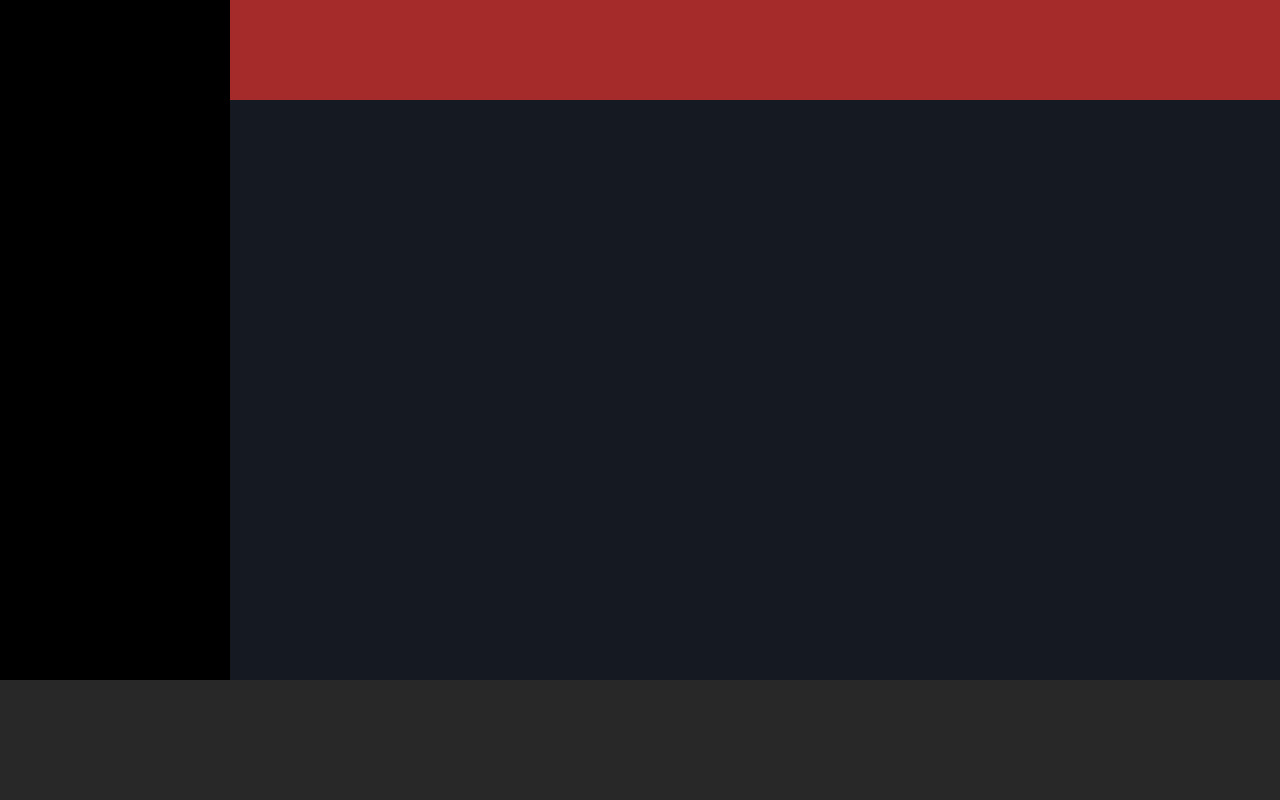
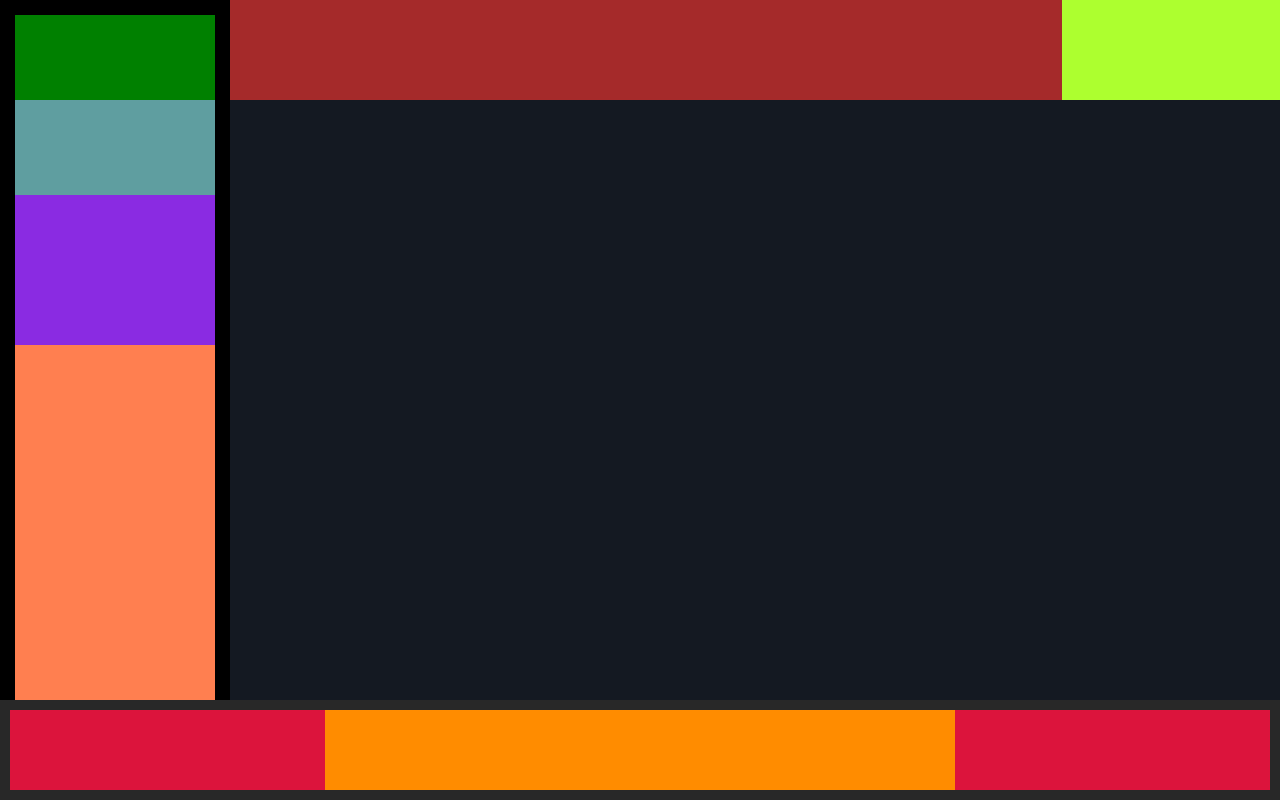
Before and after one commit to antoniogisondi/html-css-spotifyweb, a plain HTML site: page index.html in a window 1280 px wide. Drawn offline with Linux system fonts and the light colour scheme.

Commit message:
[DOCS] Aggiunta di nuove funzionalità e suddivisione delle microstrutture

```diff
--- a/css/style.css
+++ b/css/style.css
@@ -12,9 +12,8 @@
 }
 
 main{
-    background-color: rgb(117, 117, 225);
-    width: 100%;
-    height: calc(100% - 120px);
+    width: 100vw;
+    height: calc(100vh - 100px);
     display: flex;
     flex-direction: row;
 }
@@ -22,27 +21,96 @@ main{
 .sidebar{
     background-color: black;
     width: 230px;
-    height: 100%;
+    height:100vh;
+    position: fixed;
+    left: 0;
+    top: 0;
+    z-index: 1;
 }
 
 .song-menù{
     background-color: rgba(20,25,34,255);
-    width: calc(100% - 230px);
-    height: 100%;
+    width: 100vw;
+    height: 100vh;
+    display: flex;
+    flex-direction: column;
 }
 
 header{
     background-color: brown;
     width: 100%;
     height: 100px;
+    display: flex;
+    flex-direction: row;
+    justify-content: flex-end;
     position: fixed;
     top: 0;
     left: 230px;
     z-index: 1;
+
 }
 
 footer{
+    display: flex;
+    flex-direction: row;
     background-color: rgba(40,40,40,255);
     width: 100%;
-    height: 120px;
+    height: 100px;
+    position: fixed;
+    bottom: 0;
+    left: 0;
+    z-index: 1;
 }
+
+.sidebar-contain{
+    background-color:coral ;
+    width: calc(100% - 30px);
+    height: 100%;
+    margin: 15px;
+}
+
+.logo{
+    background-color: green;
+    width: 100%;
+    height: 85px;
+}
+
+.menù{
+    background-color: cadetblue;
+    width: 100%;
+    height: 95px;
+}
+
+.playlist{
+    background-color: blueviolet;
+    width: 100%;
+    height: 150px;
+}
+
+.f-row{
+    width: calc(100% - 20px);
+    margin: 10px 10px;
+    display: flex;
+    flex-direction: row;
+}
+
+.col-left{
+    width:25%;
+    background-color: crimson;
+}
+
+.col-center{
+    width: 50%;
+    background-color: darkorange;
+}
+
+.col-right{
+    width: 25%;
+    background-color: crimson;
+}
+
+.button{
+    width: 35%;
+    height: 100%;
+    background-color: greenyellow;
+}
--- a/index.html
+++ b/index.html
@@ -11,12 +11,33 @@
         <div class="container">
             <main>
                 <div class="sidebar">
+                    <div class="sidebar-contain">
+                        <div class="logo"></div>
+                        <div class="menù"></div>
+                        <div class="playlist"></div>
+                        <div class="user"></div>
+                    </div>
                 </div>
                 <div class="song-menù">
-                    <header></header>
+                    <header>
+                        <div class="button"></div>
+                    </header>
+
+                    <div class="container-song">
+                        <div class="button-menù"></div>
+                        <div class="row"></div>
+                        <div class="row"></div>
+                        <div class="row"></div>
+                    </div>
                 </div>
             </main>
-            <footer></footer>
+            <footer>
+                <div class="f-row">
+                    <div class="col-left"></div>
+                    <div class="col-center"></div>
+                    <div class="col-right"></div>
+                </div>
+            </footer>
         </div>
     </body>
 </html>
```
